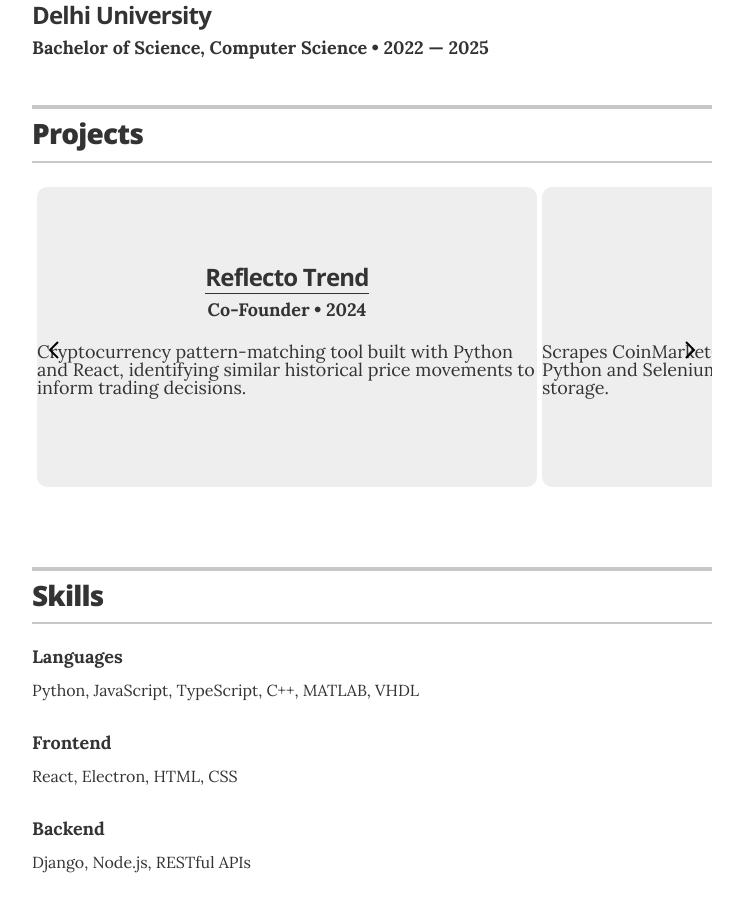
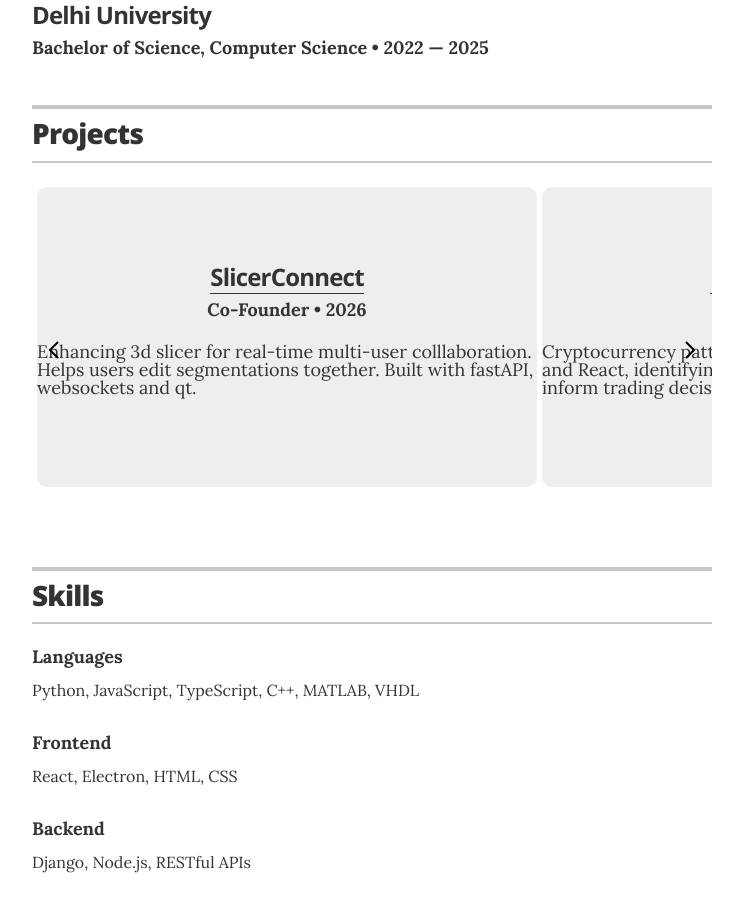
Before and after one commit to pka420/portfolio, a Jekyll site: the page built from index.html, in a window 1280 px wide and 900 px high, scrolled down 1526 px. Shown: the whole window, without its empty margins (268-1011 px from the left). Built offline with Jekyll 4.4.1, drawn with Linux system fonts in a browser that asks for light colours.

Commit message:
add slicerconnect

```diff
--- a/_data/projects.yml
+++ b/_data/projects.yml
@@ -1,20 +1,28 @@
 # Projects
+
+- project: SlicerConnect
+  id: 1
+  role: Co-Founder
+  duration: 2026
+  url: "https://slicerconnect.from-delhi.net"
+  description: Enhancing 3d slicer for real-time multi-user colllaboration. Helps users edit segmentations together. Built with fastAPI, websockets and qt.
+
 - project: Reflecto Trend
-  id: 1
+  id: 2
   role: Co-Founder
   duration: 2024
   url: "https://reflecto-trend.from-delhi.net"
   description: Cryptocurrency pattern-matching tool built with Python and React, identifying similar historical price movements to inform trading decisions.
 
 - project: CoinScrapper
-  id: 2
+  id: 3
   role: Developer
   duration: 2024
   url: "https://github.com/pka420/coinScrapper"
   description: Scrapes CoinMarketCap for real-time market data using Python and Selenium, with automated data extraction and storage.
 
 - project: Vending Machine Controller
-  id: 3
+  id: 4
   role: Co-dev
   duration: 2020
   url: "https://github.com/pka420/Vending-machine-controller"
```
